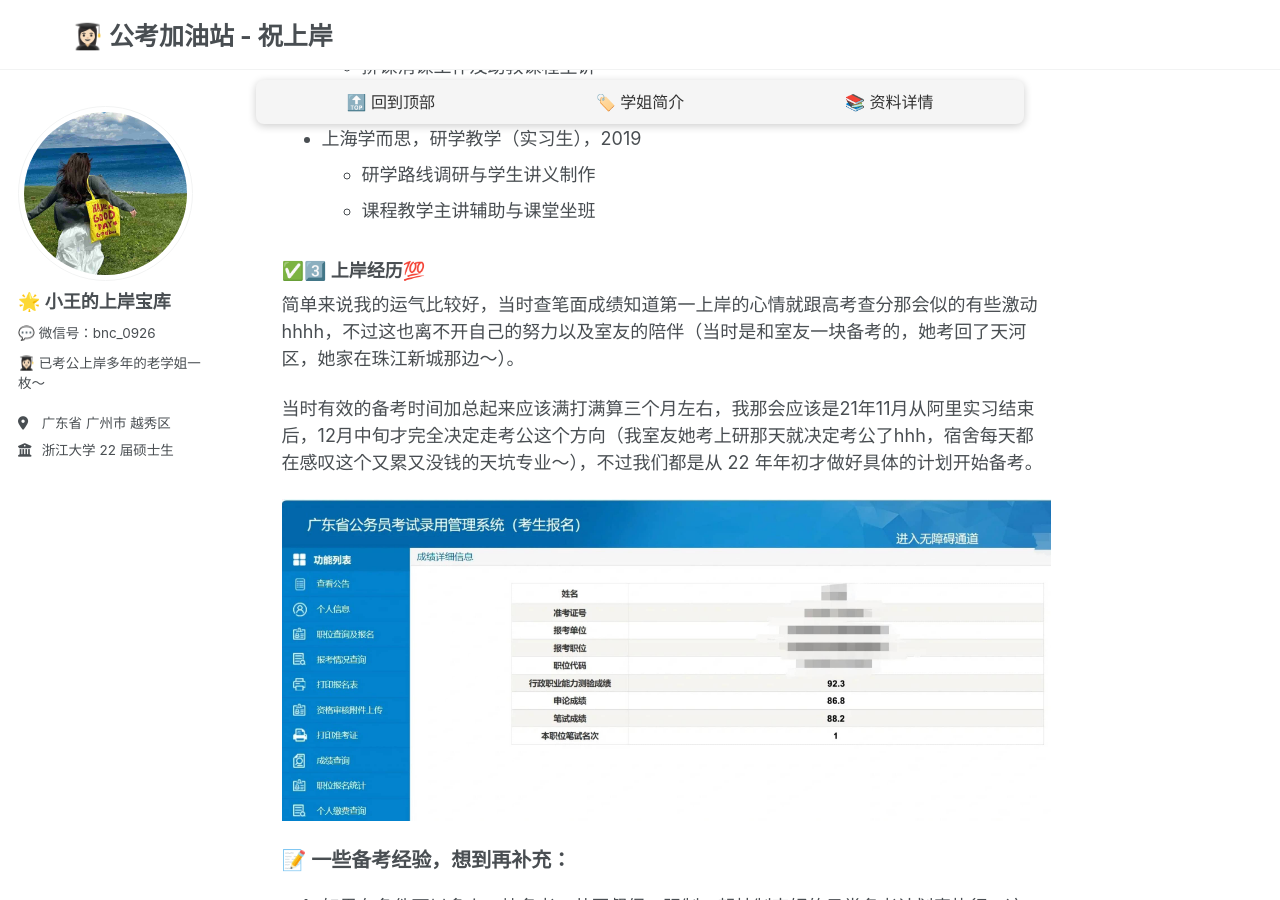
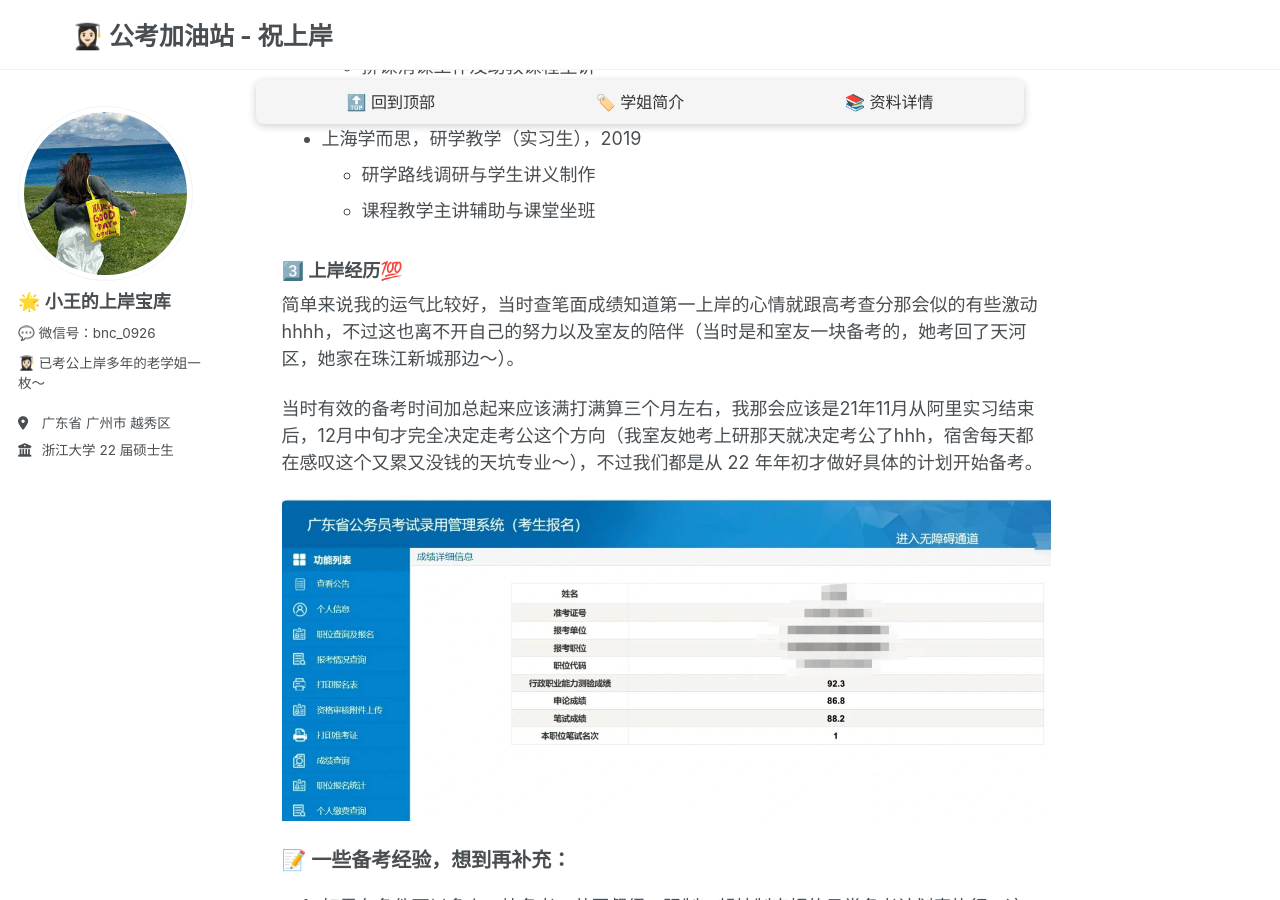
Before and after one commit to KnowledgeStoreVIP/GkStoreVIP.github.io, a Jekyll site: the page built from _pages/about.md, in a window 1280 px wide and 900 px high, scrolled down 1356 px. Built offline with Jekyll 4.4.1, drawn with Linux system fonts in a browser that asks for light colours; comment, search, counter and statistics services are not loaded.

```diff
--- a/_pages/about.md
+++ b/_pages/about.md
@@ -111,7 +111,7 @@ redirect_from:
   * 研学路线调研与学生讲义制作
   * 课程教学主讲辅助与课堂坐班
 
-<h3>✅3️⃣ 上岸经历💯</h3>
+<h3>3️⃣ 上岸经历💯</h3>
 
 简单来说我的运气比较好，当时查笔面成绩知道第一上岸的心情就跟高考查分那会似的有些激动hhhh，不过这也离不开自己的努力以及室友的陪伴（当时是和室友一块备考的，她考回了天河区，她家在珠江新城那边～）。
 
```
